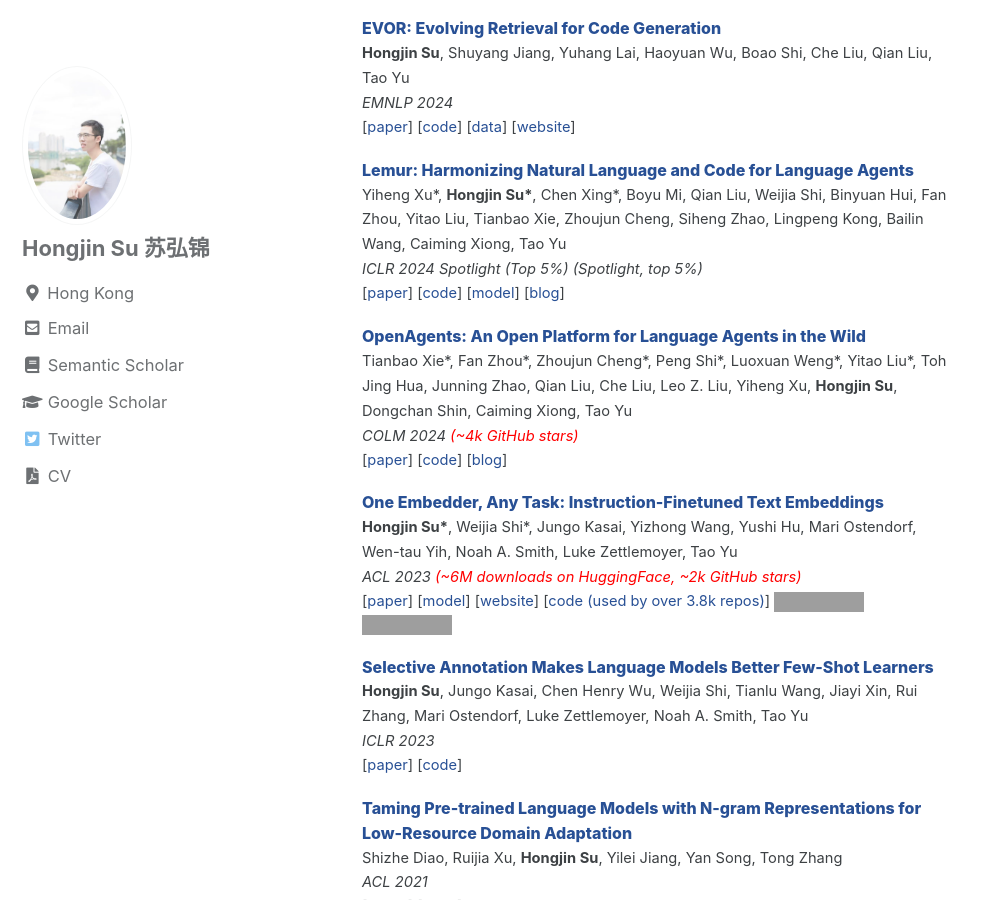
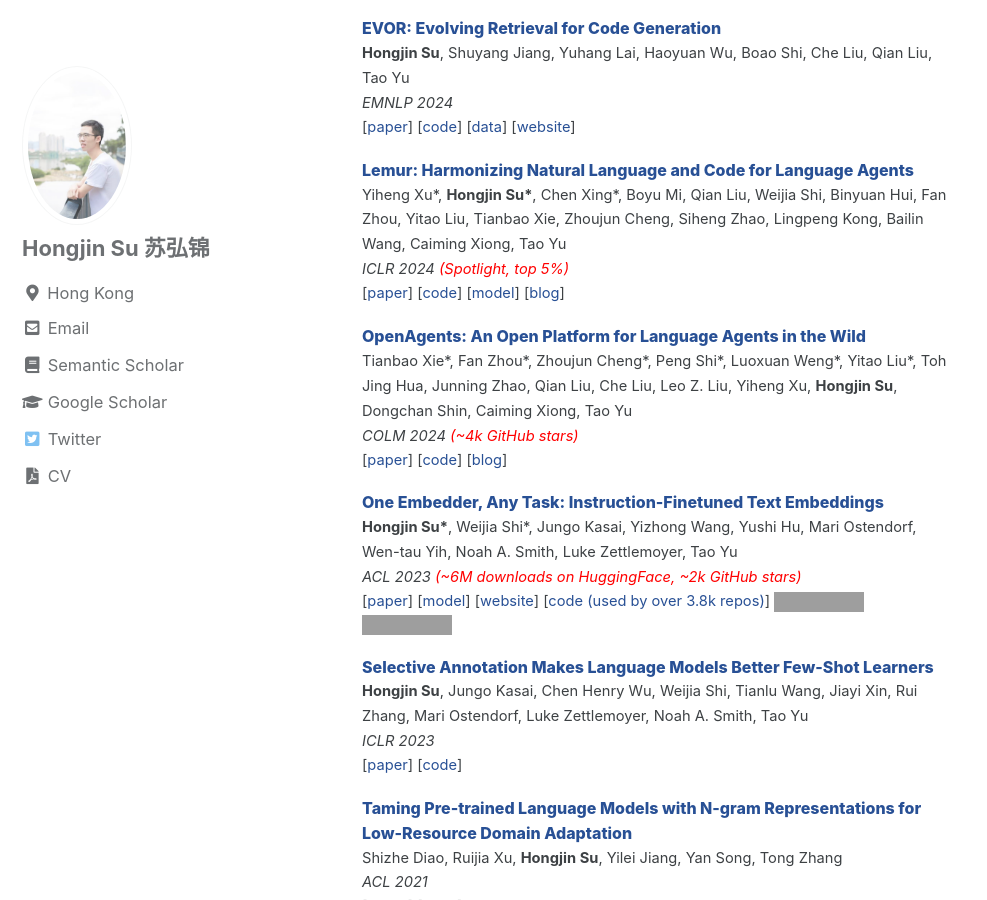
Before and after one commit to hongjin-su/hongjin-su.github.io, a Jekyll site: the page built from index.html, in a window 1280 px wide and 900 px high, scrolled down 1025 px. Shown: the whole window, without its empty margins (0-987 px from the left). Built offline with Jekyll 4.4.1, drawn with Linux system fonts in a browser that asks for light colours; cached includes are drawn as plain includes; the list of posts is cut into pages by our own code; grey boxes are pictures that could not be loaded.

Commit message:
Update home.html

```diff
--- a/_layouts/home.html
+++ b/_layouts/home.html
@@ -130,7 +130,7 @@
             style="font-size: 12pt; color: #285095; text-decoration: none"> Lemur: Harmonizing Natural Language and Code for Language Agents </a> <br> </span>
     <span style="line-height:170%"> Yiheng Xu*, <b>Hongjin Su*</b>, Chen Xing*, Boyu Mi, Qian Liu, Weijia Shi, Binyuan Hui, Fan Zhou, Yitao Liu, Tianbao Xie, Zhoujun Cheng, Siheng Zhao, Lingpeng Kong, Bailin Wang, Caiming Xiong, Tao Yu </span>
     <br>
-    <span style="line-height:170%"> <i>ICLR 2024 Spotlight (Top 5%)</i> <i> (Spotlight, top 5%) </i> </span>
+    <span style="line-height:170%"> <i>ICLR 2024</i> <font color="red"> <i> (Spotlight, top 5%) </i> </font> </span>
     <br>
     [<a href="https://arxiv.org/abs/2310.06830" style="color: #285095; text-decoration: none">paper</a>]
     [<a href="https://github.com/OpenLemur/Lemur" style="color: #285095; text-decoration: none">code</a>]
```
